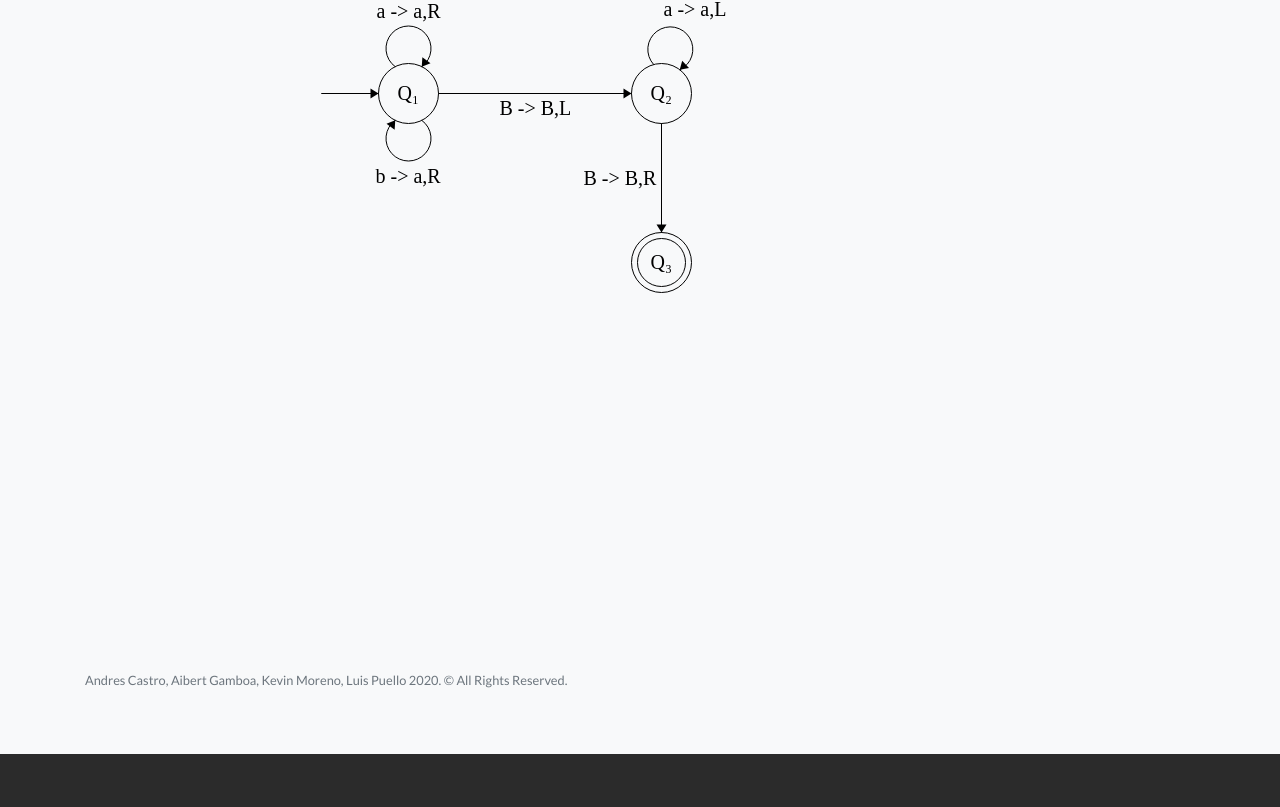
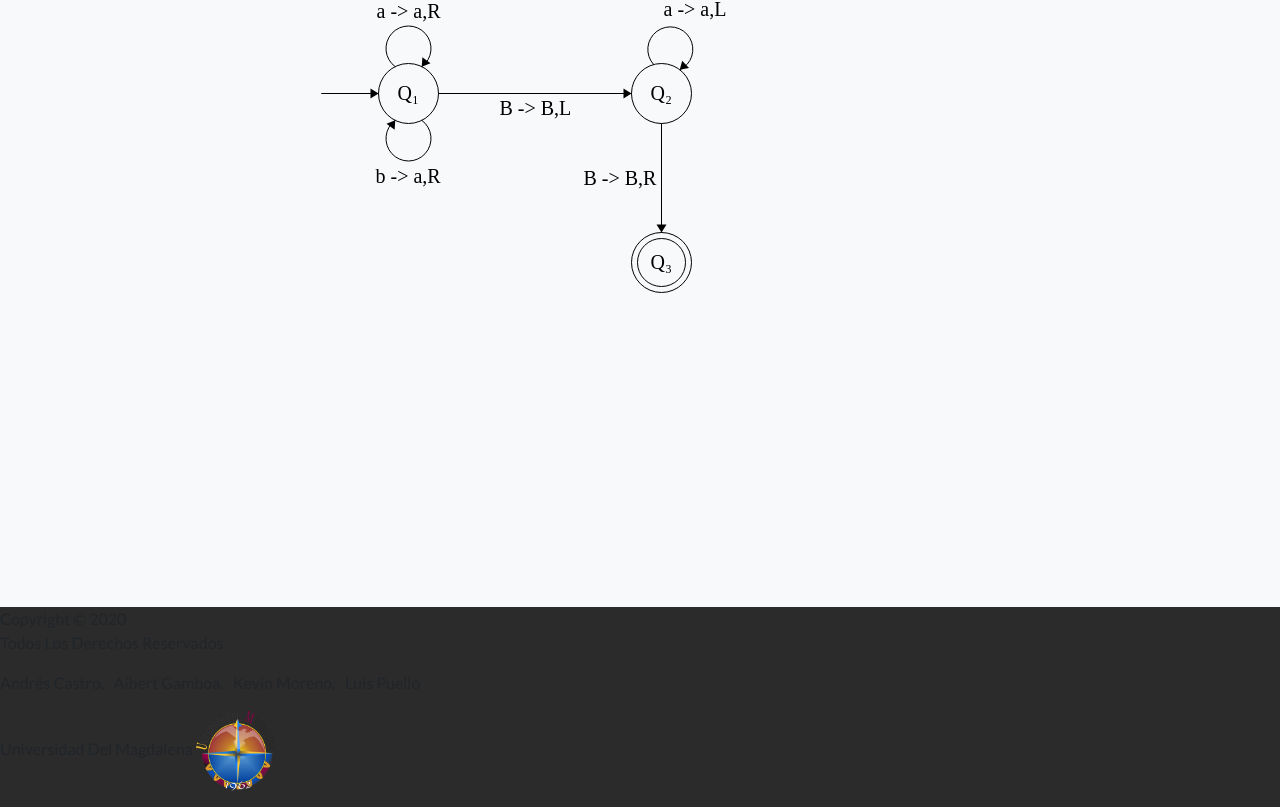
Before and after one commit to ksamueloz/MaquinaTuring, a plain HTML site: page index.html in a window 1280 px wide. Shown: the part 1101-1908 px from the top of the page. Before the commit the page ends 1855 px from the top, so only its background shows below. Drawn offline with nearby package versions, Linux system fonts and the light colour scheme.

Commit message:
footer-index

```diff
--- a/index.html
+++ b/index.html
@@ -122,16 +122,16 @@
     </section>
 
     <!-- Footer -->
-    <footer class="footer bg-light">
-        <div class="container">
-            <div class="row">
-                <div class="col-lg-12 h-100 text-center text-lg-left my-auto">
-                    <p class="text-muted small mb-4 mb-lg-0">Andres Castro, Aibert Gamboa, Kevin Moreno, Luis Puello
-                        2020. &copy;
-                        All Rights Reserved.</p>
-                </div>
-            </div>
-        </div>
+    <footer class="tm-container-outer">
+        <p class="mb-0">Copyright <span class="tm-current-year">&copy;
+                <script>document.write(new Date().getFullYear());</script>
+            </span><p>Todos Los Derechos Reservados</p>
+            <p>Andrés Castro,&nbsp;&nbsp; Aibert Gamboa,&nbsp;&nbsp; Kevin Moreno,&nbsp;&nbsp; Luis Puello</p>
+            <p id="logo-uni">
+                Universidad Del Magdalena
+                <img src="img/unimag.png" alt="Logo Unimag" height="80" width="80">
+            </p>
+        </p>
     </footer>
 
     <!-- Bootstrap core JavaScript -->
```
